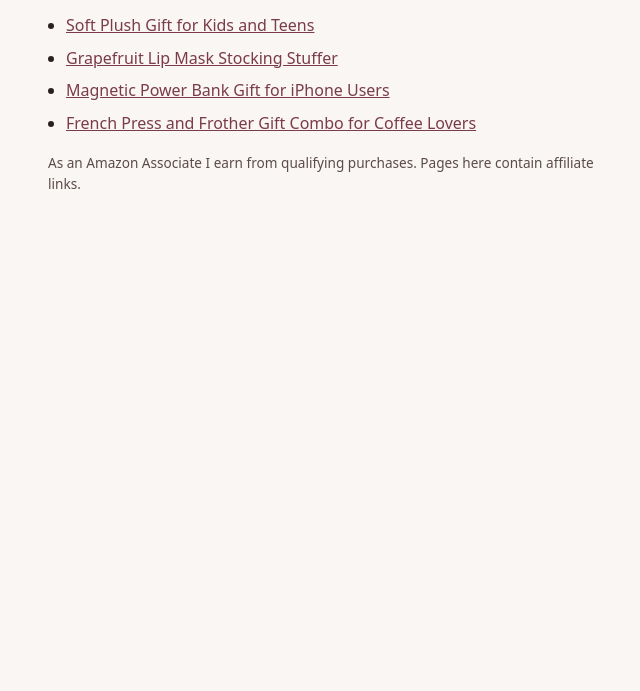
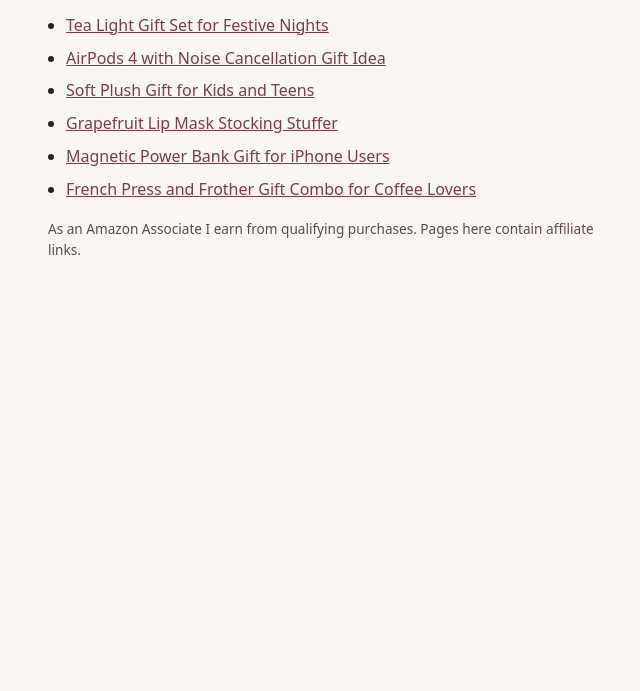
Before and after one commit to melvinsyamsuddin-byte/anna-pins, a plain HTML site: page index.html in a window 1280 px wide. Shown: the part 109-800 px from the top of the page, without its empty margins (312-952 px from the left). Drawn offline with Linux system fonts and the light colour scheme.

Commit message:
Perbarui beranda

```diff
--- a/index.html
+++ b/index.html
@@ -13,6 +13,8 @@
 <h1>Anna Floresta Picks</h1>
 <p>Gift ideas and everyday finds. More at <a href="https://annafloresta.my.id">annafloresta.my.id</a>.</p>
 <ul>
+<li><a href="/p/anna261124-02.html">Tea Light Gift Set for Festive Nights</a></li>
+<li><a href="/p/anna261124-01.html">AirPods 4 with Noise Cancellation Gift Idea</a></li>
 <li><a href="/p/anna261123-02.html">Soft Plush Gift for Kids and Teens</a></li>
 <li><a href="/p/anna261123-01.html">Grapefruit Lip Mask Stocking Stuffer</a></li>
 <li><a href="/p/anna261122-02.html">Magnetic Power Bank Gift for iPhone Users</a></li>
```
